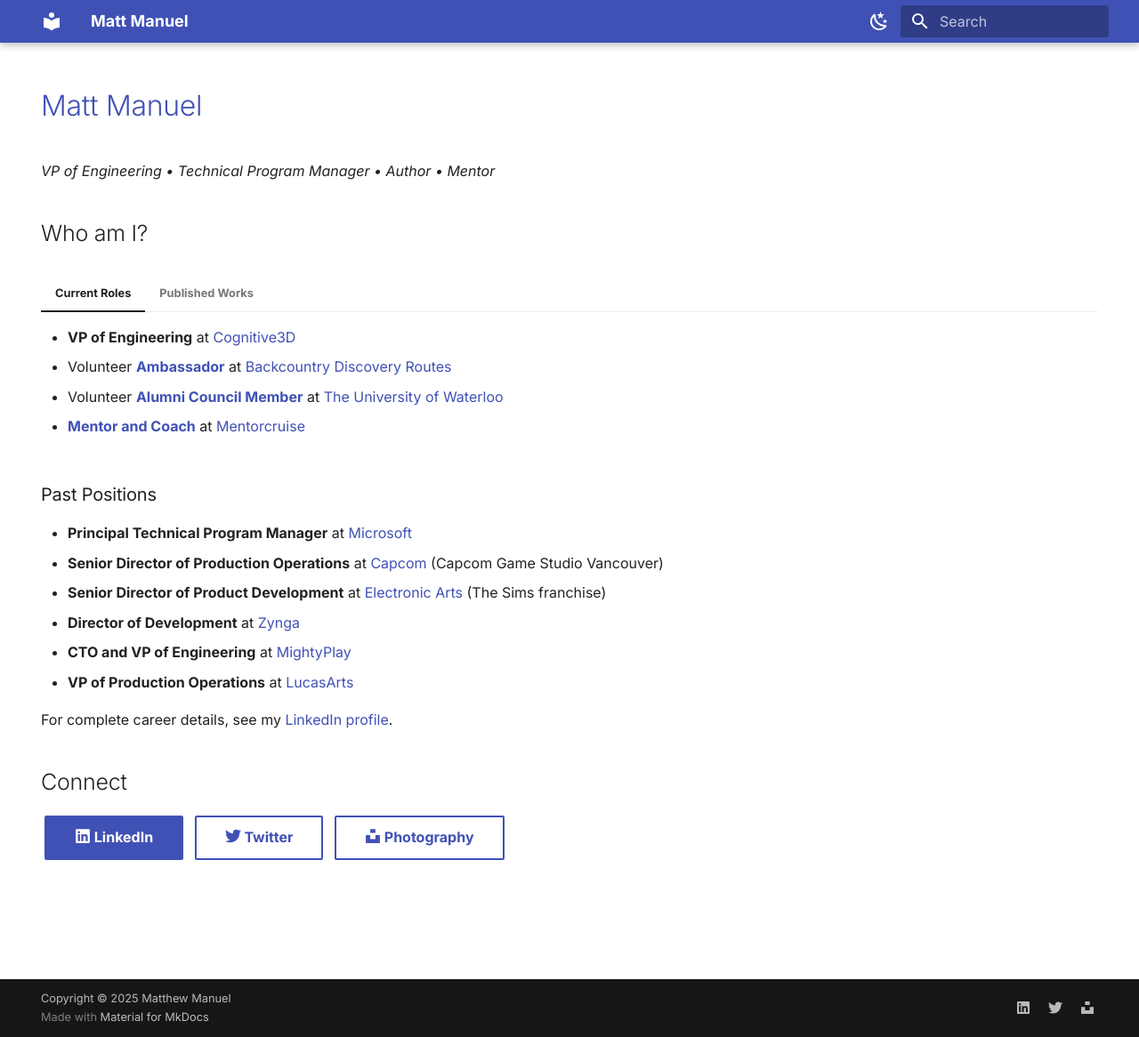
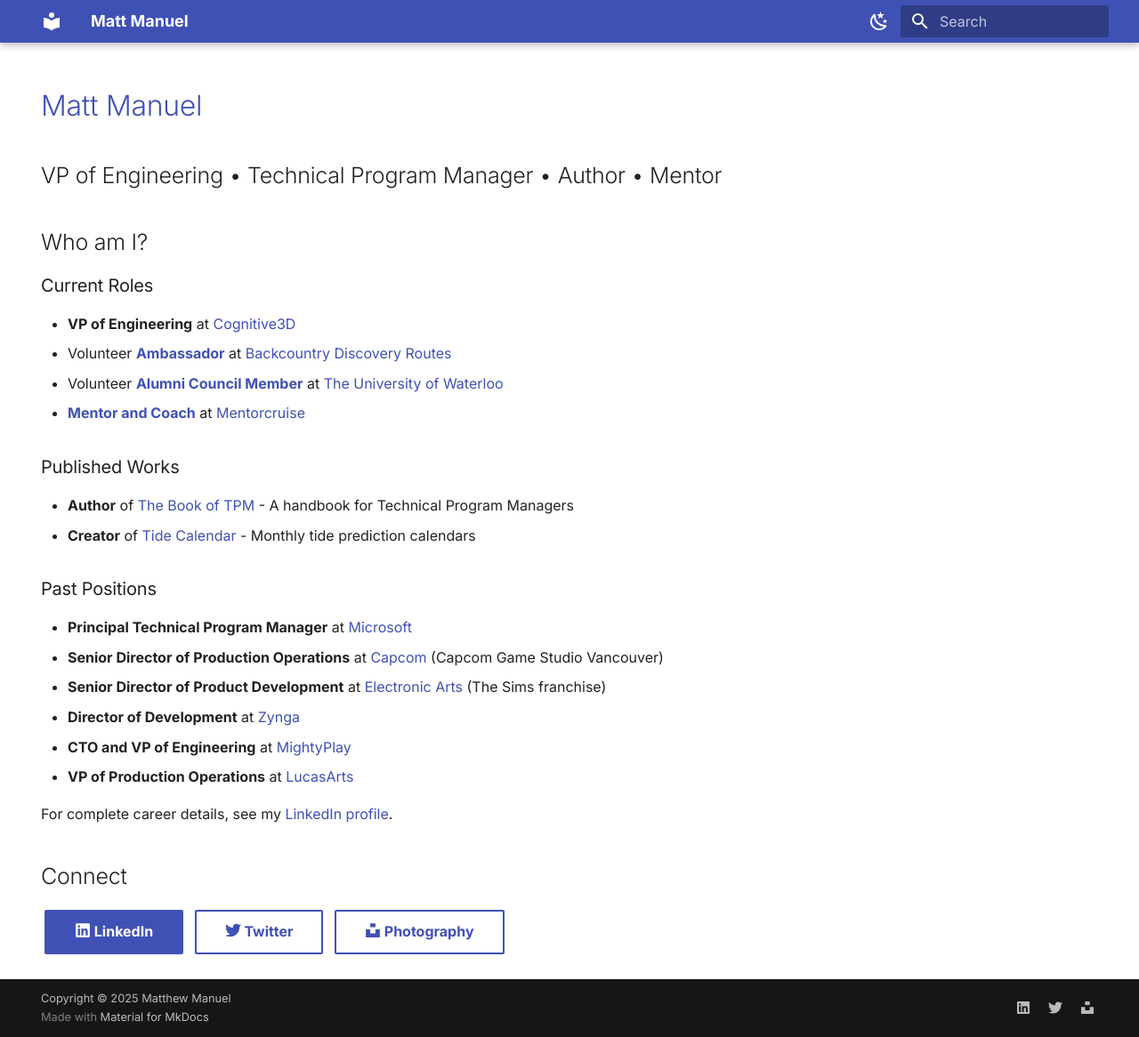
Before and after one commit to matt-the-ogre/mattmanuel.ca, an MkDocs documentation site: the page built from docs/index.md, in a window 1280 px wide and 1166 px high. Shown: the whole window at 89% size. Built offline with MkDocs 1.6.1 and Material for MkDocs 9.7.7, drawn with Linux system fonts in a browser that asks for light colours.

```diff
--- a/docs/index.md
+++ b/docs/index.md
@@ -8,19 +8,21 @@ hide:
 
 # Matt Manuel
 
-*VP of Engineering • Technical Program Manager • Author • Mentor*
+## VP of Engineering • Technical Program Manager • Author • Mentor
 
 ## Who am I?
 
-=== "Current Roles"
-    * **VP of Engineering** at [Cognitive3D](https://www.cognitive3d.com)
-    * Volunteer **[Ambassador](https://ridebdr.com/bdr-ambassadors/)** at [Backcountry Discovery Routes](https://www.ridebdr.com)
-    * Volunteer **[Alumni Council Member](https://uwaterloo.ca/alumni/alumni-council)** at [The University of Waterloo](https://www.uwaterloo.ca)
-    * **[Mentor and Coach](https://mentorcruise.com/mentor/mattmanuel/)** at [Mentorcruise](https://mentorcruise.com/mentor/mattmanuel/)
+### Current Roles
 
-=== "Published Works"
-    * **Author** of [The Book of TPM](https://bookoftpm.com) - A handbook for Technical Program Managers
-    * **Creator** of [Tide Calendar](https://www.tidecalendar.xyz) - Monthly tide prediction calendars
+* **VP of Engineering** at [Cognitive3D](https://www.cognitive3d.com)
+* Volunteer **[Ambassador](https://ridebdr.com/bdr-ambassadors/)** at [Backcountry Discovery Routes](https://www.ridebdr.com)
+* Volunteer **[Alumni Council Member](https://uwaterloo.ca/alumni/alumni-council)** at [The University of Waterloo](https://www.uwaterloo.ca)
+* **[Mentor and Coach](https://mentorcruise.com/mentor/mattmanuel/)** at [Mentorcruise](https://mentorcruise.com/mentor/mattmanuel/)
+
+### Published Works
+
+* **Author** of [The Book of TPM](https://bookoftpm.com) - A handbook for Technical Program Managers
+* **Creator** of [Tide Calendar](https://www.tidecalendar.xyz) - Monthly tide prediction calendars
 
 ### Past Positions
 
```
Also changed, not shown: .markdownlint.json (added), 2 other files.
